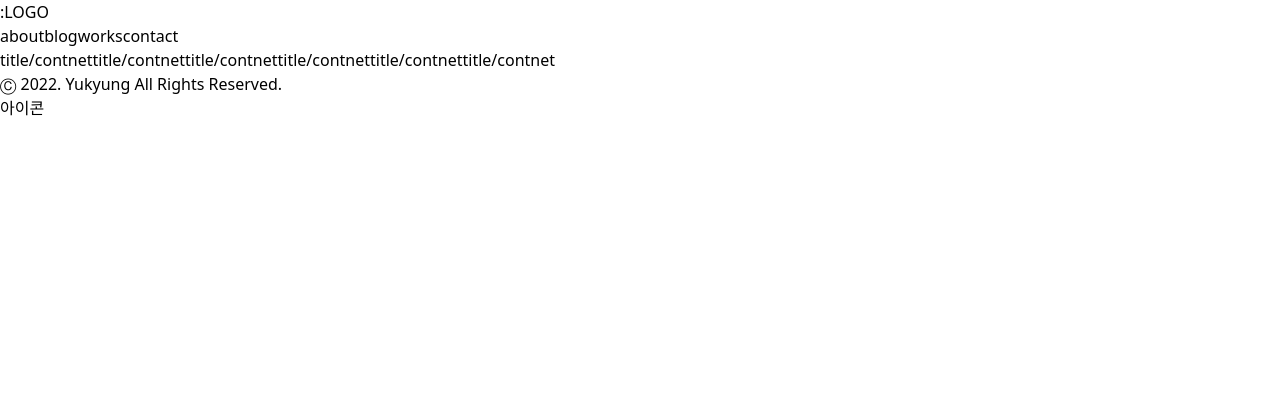
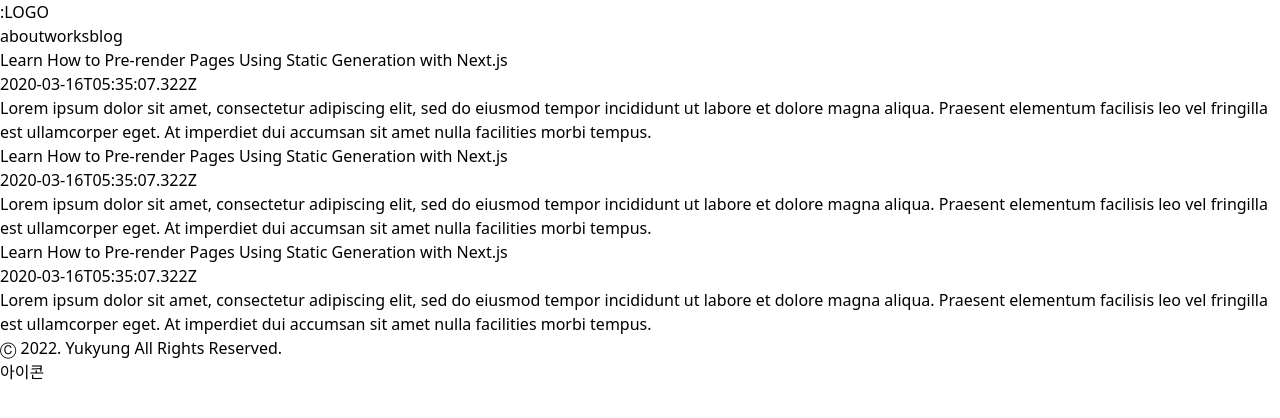
Before and after one commit to Yuuuk94/ssg-blog-next, a Next.js app: page /posts in a window 1280 px wide. Shown: the top 418 px of the page. Built offline with nearby package versions, Linux system fonts and the light colour scheme.

Commit message:
Feat. posts 상세페이지

```diff
--- a/components/header/menu.tsx
+++ b/components/header/menu.tsx
@@ -4,9 +4,8 @@ const Menu = () => {
   return (
     <nav>
       <Link href="/about">about</Link>
+      <Link href="/works">works</Link>
       <Link href="/posts">blog</Link>
-      <Link href="/works">works</Link>
-      <Link href="/contact">contact</Link>
     </nav>
   );
 };
--- a/components/post/index.tsx
+++ /dev/null
@@ -1,15 +0,0 @@
-import Link from "next/link";
-
-type Props = {
-  slug: string;
-};
-
-const PostList = ({ slug }: Props) => {
-  return (
-    <Link as={`/posts/${slug}`} href="/posts/[slug]">
-      title/contnet
-    </Link>
-  );
-};
-
-export default PostList;
--- a/components/post/main-posts-list.tsx
+++ b/components/post/main-posts-list.tsx
@@ -5,9 +5,11 @@ type MainPostsListProps = {
 };
 
 const MainPostsList = ({ posts }: MainPostsListProps) => {
-  console.log(posts);
   return (
-    <>{posts.length > 0 && posts.map((post) => <MainPost post={post} />)}</>
+    <>
+      {posts.length > 0 &&
+        posts.map((post, key) => <MainPost key={key} post={post} />)}
+    </>
   );
 };
 
--- /dev/null
+++ b/components/post/posts-list.tsx
@@ -0,0 +1,47 @@
+import Link from "next/link";
+import Post from "../../interfaces/post";
+
+type PostsListProps = {
+  posts: Post[];
+};
+
+const PostsList = ({ posts }: PostsListProps) => {
+  const allPosts = posts;
+  return (
+    <>
+      {allPosts.length > 0 &&
+        allPosts.map((post, key) => (
+          <Post
+            key={key}
+            title={post.title}
+            coverImage={post.coverImage}
+            date={post.date}
+            excerpt={post.excerpt}
+            slug={post.slug}
+          />
+        ))}
+    </>
+  );
+};
+
+export default PostsList;
+
+type PostProps = {
+  title: string;
+  coverImage: string;
+  date: string;
+  excerpt: string;
+  slug: string;
+};
+
+export const Post = ({ title, coverImage, date, excerpt, slug }: PostProps) => {
+  return (
+    <>
+      <Link as={`/posts/${slug}`} href="/posts/[slug]">
+        <p>{title}</p>
+      </Link>
+      <p>{date}</p>
+      <p>{excerpt}</p>
+    </>
+  );
+};
--- /dev/null
+++ b/lib/markdownToHtml.ts
@@ -0,0 +1,7 @@
+import { remark } from "remark";
+import html from "remark-html";
+
+export default async function markdownToHtml(markdown: string) {
+  const result = await remark().use(html).process(markdown);
+  return result.toString();
+}
--- a/lib/post-api.ts
+++ b/lib/post-api.ts
@@ -36,7 +36,7 @@ export function getPostBySlug(slug: string, fields: string[] = []) {
   return items;
 }
 
-export default function getAllPosts(fields: string[] = []) {
+export function getAllPosts(fields: string[] = []) {
   const slugs = getPostSlugs();
   const posts = slugs
     .map((slug) => getPostBySlug(slug, fields))
--- a/package.json
+++ b/package.json
@@ -12,7 +12,9 @@
     "gray-matter": "^4.0.3",
     "next": "12.3.1",
     "react": "18.2.0",
-    "react-dom": "18.2.0"
+    "react-dom": "18.2.0",
+    "remark": "^14.0.2",
+    "remark-html": "^15.0.1"
   },
   "devDependencies": {
     "@types/node": "18.8.3",
--- a/pages/contact/index.tsx
+++ /dev/null
@@ -1,12 +0,0 @@
-import Layout from "../../components/common/layout";
-
-const Contact = () => {
-  return (
-    <Layout>
-      contact
-      <br /> email
-    </Layout>
-  );
-};
-
-export default Contact;
--- a/pages/index.tsx
+++ b/pages/index.tsx
@@ -2,7 +2,7 @@ import Layout from "../components/common/layout";
 import MainPostsList from "../components/post/main-posts-list";
 import Post from "../interfaces/post";
 import Main from "../components/main";
-import getAllPosts from "../lib/post-api";
+import { getAllPosts } from "../lib/post-api";
 
 type Props = {
   allPosts: Post[];
@@ -25,7 +25,6 @@ export const getStaticProps = async () => {
     "title",
     "date",
     "slug",
-    "author",
     "coverImage",
     "excerpt",
   ]);
--- a/pages/posts/[slug].tsx
+++ b/pages/posts/[slug].tsx
@@ -1,10 +1,75 @@
 import { useRouter } from "next/router";
+import ErrorPage from "next/error";
+import Header from "../../components/header";
+import Layout from "../../components/common/layout";
+import { getPostBySlug, getAllPosts } from "../../lib/post-api";
+import Head from "next/head";
+import markdownToHtml from "../../lib/markdownToHtml";
+import type PostType from "../../interfaces/post";
 
-const Post = () => {
-  const router = useRouter();
-  const { pid } = router.query;
-  console.log(pid);
-  return <p>Post : {pid}</p>;
+type Props = {
+  post: PostType;
+  morePosts: PostType[];
+  preview?: boolean;
 };
 
-export default Post;
+export default function Post({ post, morePosts, preview }: Props) {
+  const router = useRouter();
+  if (!router.isFallback && !post?.slug) {
+    return <ErrorPage statusCode={404} />;
+  }
+  return (
+    <Layout>
+      <Head>
+        <title>{post.title}</title>
+        <meta property="og:image" content={post.ogImage.url} />
+      </Head>
+      <p>{post.title}</p>
+      <p>{post.date}</p>
+      <p dangerouslySetInnerHTML={{ __html: post.content }}></p>
+      <img src={post.coverImage} />
+    </Layout>
+  );
+}
+
+type Params = {
+  params: {
+    slug: string;
+  };
+};
+
+export async function getStaticProps({ params }: Params) {
+  const post = getPostBySlug(params.slug, [
+    "title",
+    "date",
+    "slug",
+    "content",
+    "ogImage",
+    "coverImage",
+  ]);
+  const content = await markdownToHtml(post.content || "");
+
+  return {
+    props: {
+      post: {
+        ...post,
+        content,
+      },
+    },
+  };
+}
+
+export async function getStaticPaths() {
+  const posts = getAllPosts(["slug"]);
+
+  return {
+    paths: posts.map((post) => {
+      return {
+        params: {
+          slug: post.slug,
+        },
+      };
+    }),
+    fallback: false,
+  };
+}
--- a/pages/posts/index.tsx
+++ b/pages/posts/index.tsx
@@ -1,17 +1,33 @@
 import Layout from "../../components/common/layout";
-import PostList from "../../components/post";
+import PostsList from "../../components/post/posts-list";
+import { getAllPosts } from "../../lib/post-api";
+import Post from "../../interfaces/post";
 
-const Posts = () => {
+type Props = {
+  allPosts: Post[];
+};
+
+const Posts = ({ allPosts }: Props) => {
+  const posts = allPosts;
   return (
     <Layout>
-      <PostList slug="1" />
-      <PostList slug="2" />
-      <PostList slug="3" />
-      <PostList slug="4" />
-      <PostList slug="5" />
-      <PostList slug="6" />
+      <PostsList posts={posts} />
     </Layout>
   );
 };
 
 export default Posts;
+
+export const getStaticProps = async () => {
+  const allPosts = getAllPosts([
+    "title",
+    "date",
+    "slug",
+    "coverImage",
+    "excerpt",
+  ]);
+
+  return {
+    props: { allPosts },
+  };
+};
```
